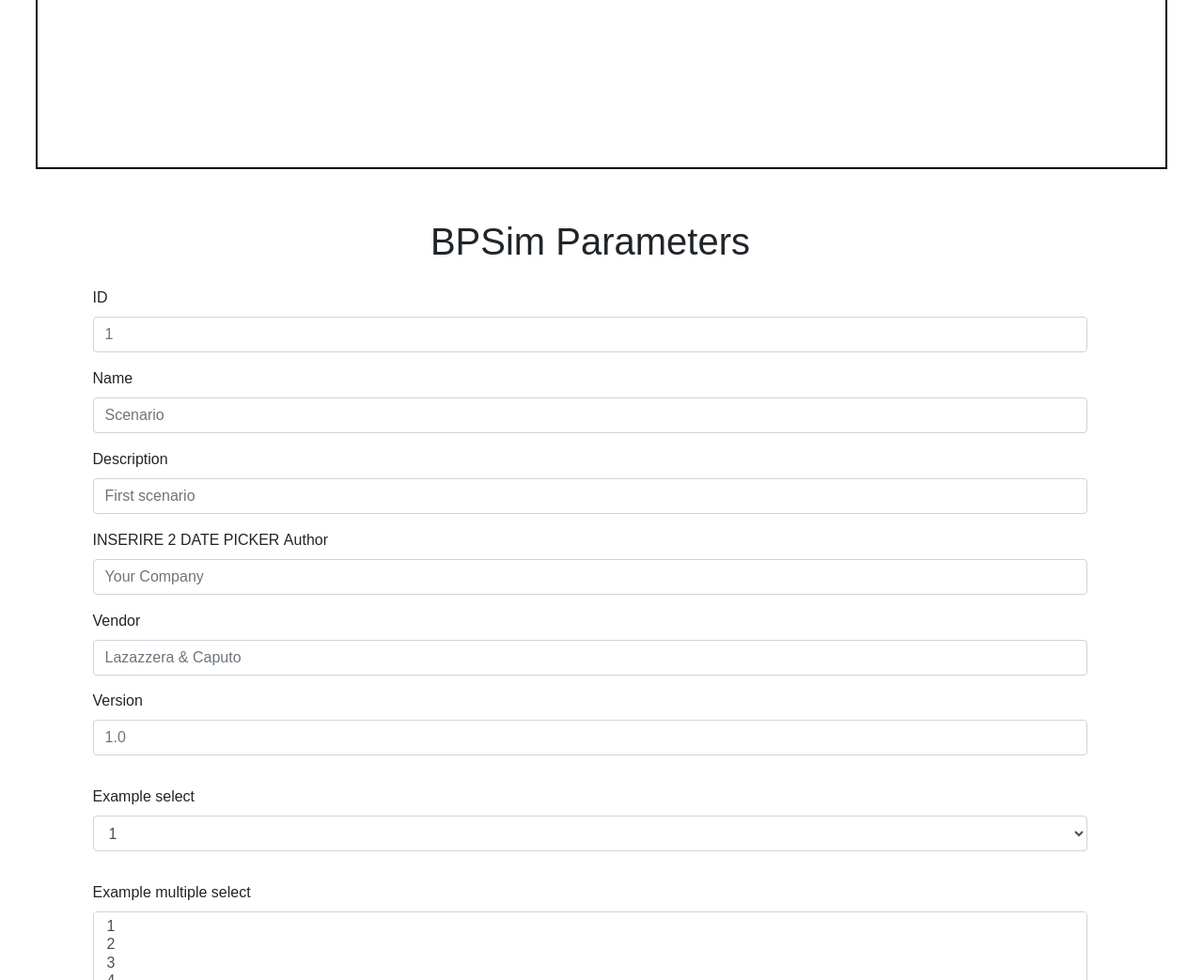
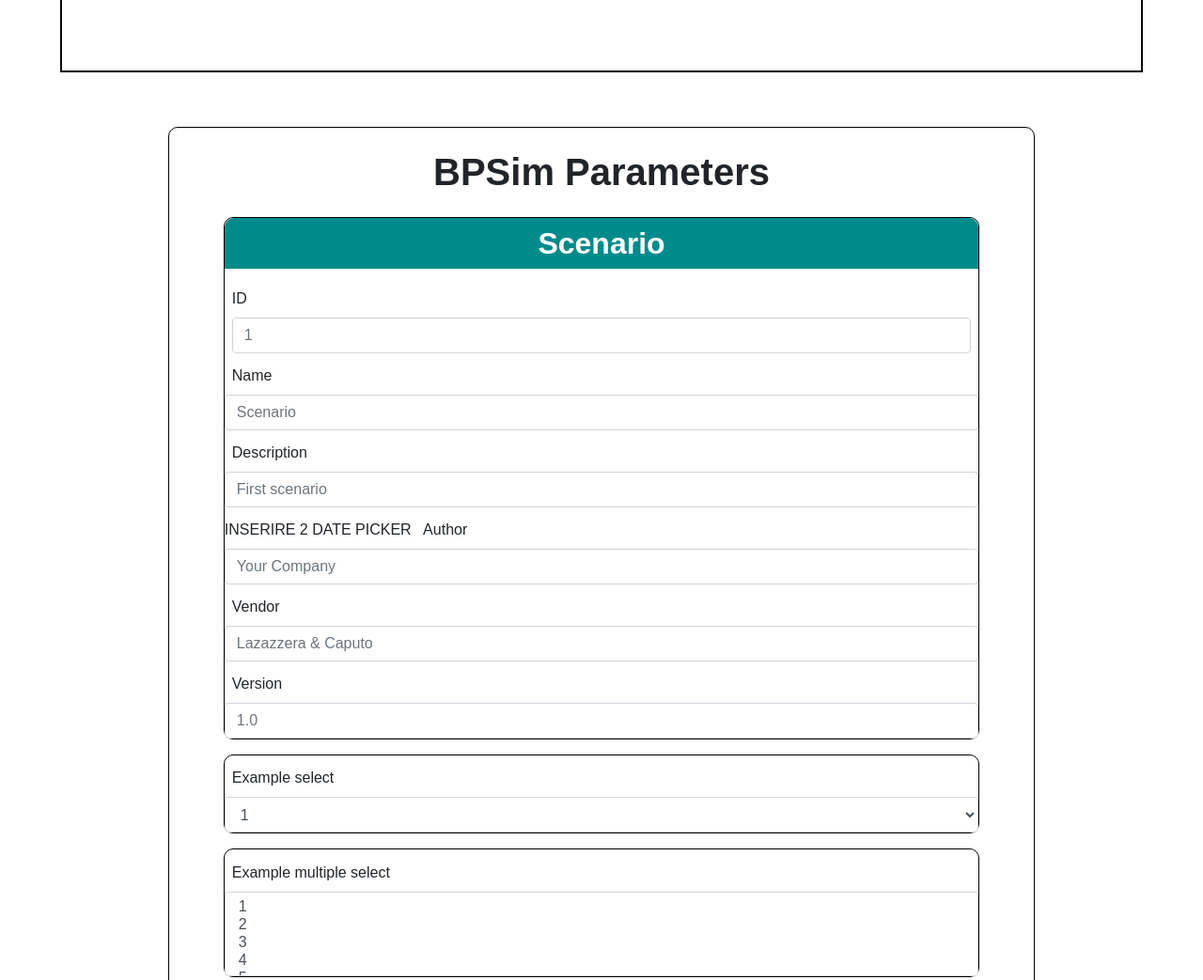
Before and after one commit to mat23795/bpmn-simulation, a plain HTML site: page app/index.html in a window 1280 px wide. Shown: the part 640-1683 px from the top of the page at 94% size. Drawn offline with nearby package versions, Linux system fonts and the light colour scheme; some packages are replaced by stand-ins of ours; a script that the page names is missing.

Commit message:
added graphical modification

```diff
--- a/app/index.html
+++ b/app/index.html
@@ -16,7 +16,7 @@
     </head>
     <body>
 
-        <h1 class = "centered-title"><b>BPMN Simulation</b></h1>
+        <h1 class = "centered-title">BPMN Simulation Tool</h1>
 
         <div class="div-vertical-border" id="js-drop-zone">
             Drop you BPMN diagram here.
@@ -37,11 +37,12 @@
 
         <!-- simulation-->
         <div class="sim-parameter-section" id="js-simulation">
-            <h1 class="centered-title-sim-section"> BPSim Parameters</h1>
+            <h1 class="centered-title-sim-section">BPSim Parameters</h1>
             <form>
-                <div class="form-group" label="scenario">
+                <div class="form-group" label="scenario-form">
+                    <h2 class="form-title">Scenario</h2>
                     <label for="id">ID</label>
-                    <input type="text" class="form-control" id="id" placeholder="1">
+                    <input type="text" class="form-control form-control-input" id="id" placeholder="1">
                     <label for="name">Name</label>
                     <input type="text" class="form-control" id="name" placeholder="Scenario">
                     <label for="description">Description</label>
--- a/app/index.js
+++ b/app/index.js
@@ -3,7 +3,7 @@ var container = $('#js-drop-zone');
 
 var viewer = new BpmnJS({
     container: $('#js-canvas'),
-    height: 600
+    height: 500
 });
 
 
--- a/css/style.css
+++ b/css/style.css
@@ -1,25 +1,40 @@
 body {
 
-    padding-left: 3%;
-    padding-right:3%;
+    padding-left: 5%;
+    padding-right:5%;
     font-family: 'Arial', sans-serif;
+    background: white;
 }
 label{
     margin-top: 1.5%;
+    margin-left: 1%;
+    margin-right: 1%;
+}
+.form-control-input{
+    display: block;
+    margin-right: auto;
+    margin-left: auto;
+    /*margin-top: 1.5%;*/
+    /*margin-left: 1%;*/
+    /*margin-right: 1%;*/
+    width: 98%;
 }
 .div-vertical-border{
-    margin-top: 2%;
-    margin-bottom:2%;
+    margin-top: 1%;
+    /*margin-bottom:2%;*/
 }
 .centered-title{
+    font-family: Nunito,-apple-system,BlinkMacSystemFont,"Segoe UI",Roboto,"Helvetica Neue",Arial,sans-serif,"Apple Color Emoji","Segoe UI Emoji","Segoe UI Symbol","Noto Color Emoji";
     text-align:center;
+    font-weight: bolder;
     margin-top: 2%;
-    margin-bottom:2%;
+    margin-bottom:3%;
 }
 .centered-title-sim-section{
     text-align:center;
-    margin-top: 5%;
-    /*margin-bottom:1%;*/
+    font-weight: bold;
+    /*margin-top: 7%;*/
+    margin-bottom:3%;
 }
 .canvas {
     /*position: relative;*/
@@ -30,7 +45,8 @@ label{
     /*max-width:*/
     /*height:*/
     /*min-height:50px;*/
-    height:600px;
+    height:500px;
+    background: white;
 }
 #js-drop-zone{
     text-align: center;
@@ -43,6 +59,31 @@ label{
     /*visibility:hidden;*/
 }
 .sim-parameter-section{
-    margin-left: 5%;
-    margin-right:7%;
+    margin-left:10%;
+    margin-right:10%;
+    margin-top:5%;
+    /*padding:5%;*/
+    padding-top: 2%;
+    padding-left:5%;
+    padding-right:5%;
+    /*background: aliceblue;*/
+    border-radius: 10px;
+    border: solid 1px black;
 }
+.form-group{
+    /*padding:1%;*/
+    /*background: AliceBlue;*/
+    border-radius: 10px;
+    border: solid 1px black;
+}
+.form-title{
+    text-align:center;
+    font-weight: bold;
+    color: white;
+    padding:1%;
+    background: darkcyan;
+    border-top-left-radius: 10px;
+    border-top-right-radius: 10px;
+
+    /*border: solid 1px black;*/
+}
```
